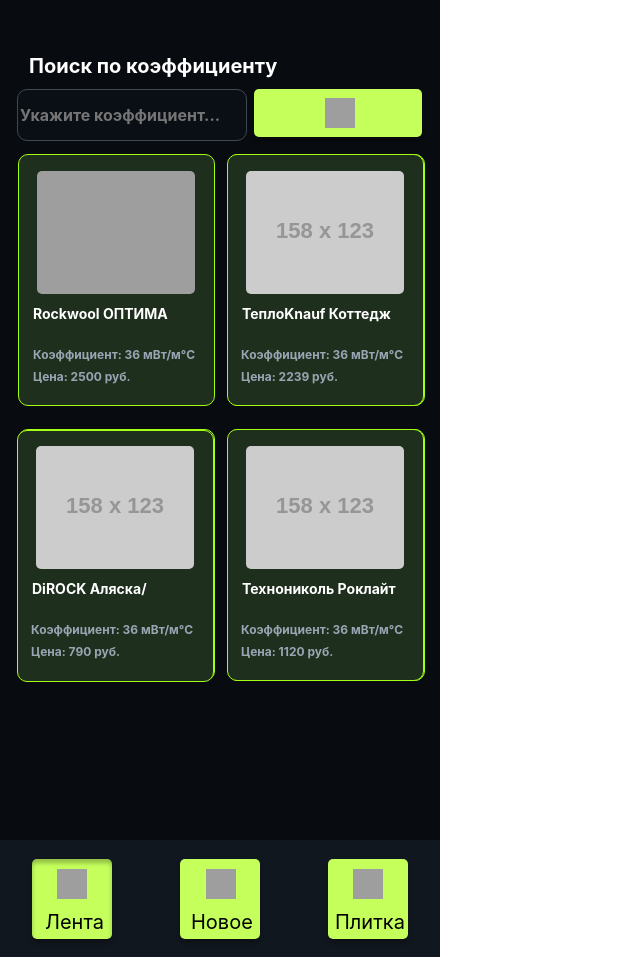
After one commit to SillyJoy/backend, a FastAPI app: page /list in a window 1280 px wide. The commit adds this page. Shown: the whole page, without its empty margins (0-640 px from the left). Run offline with FastAPI, Linux system fonts and the light colour scheme; grey boxes labelled with a size stand in for pictures from a placeholder-image service; some libraries are stand-ins or nearby versions; grey boxes are pictures that could not be loaded.

Commit message:
Template update

```diff
--- /dev/null
+++ b/templates/list.html
@@ -0,0 +1,59 @@
+<!DOCTYPE html>
+<html lang="en">
+<head>
+    <meta charset="UTF-8">
+    <title>Теплоизоляция</title>
+    <link rel="stylesheet" href="/static/css/style.css">
+</head>
+<body>
+    <div class="dark_bg"></div>
+    <div class="bottom_line"></div>
+
+    <a class="buttons active" style="left: 32px; top: 859px;" href="/"></a>
+    <img class="size_30" style="left: 57px; top: 869px" src="https://cdn-icons-png.flaticon.com/512/6398/6398532.png"  alt="Лента">
+    <div class="button_text text_feed">Лента</div>
+    <a class="buttons" style="left: 180px; top: 859px;" href="/add"></a>
+    <img class="size_30" style="left: 206px; top: 869px" src="https://cdn-icons-png.flaticon.com/512/12194/12194587.png"  alt="Новое">
+    <div class="button_text text_add">Новое</div>
+    <a class="buttons" style="left: 328px; top: 859px;" href="/list"></a>
+    <img class="size_30" style="left: 353px; top: 869px" src="https://cdn-icons-png.flaticon.com/512/5880/5880909.png"  alt="Плитка">
+    <div class="button_text text_list">Плитка</div>
+
+    <div class="label" style="left: 29px; top: 54px">Поиск по коэффициенту</div>
+    <input class="input_field" style="width: 224px; height: 48px; left: 17px; top: 89px" type="text" placeholder="Укажите коэффициент...">
+
+    <div style="width: 168px; height: 48px; left: 254px; top: 89px; position: absolute; background: #C4FF5C; box-shadow: 0 4px 4px rgba(0, 0, 0, 0.25); border-radius: 5px"></div>
+    <img style="width: 30px; height: 30px; left: 325px; top: 98px; position: absolute" src="https://cdn-icons-png.flaticon.com/512/751/751463.png" alt="">
+
+    <div class="flex">
+        <div class="card">
+            <div class="card_title">Rockwool ОПТИМА</div>
+            <img class="card_image" src="http://localhost:9000/media/1.png"  alt="">
+            <div class="card_text" style="top: 193px">Коэффициент: 36 мВт/м°C</div>
+            <div class="card_text" style="top: 215px">Цена: 2500 руб.</div>
+        </div>
+        <div class="card"></div>
+        <div class="card"></div>
+        <div class="card"></div>
+    </div>
+
+    <div style="width: 195px; height: 250px; left: 227px; top: 154px; position: absolute; background: #1F2F1D; border-radius: 10px; border: 1px #A3FF12 solid"></div>
+    <div style="left: 242px; top: 305px; position: absolute; color: white; font-size: 14px; font-family: Inter; font-weight: 700; word-wrap: break-word">ТеплоKnauf Коттедж</div>
+    <img style="width: 158px; height: 123px; left: 246px; top: 171px; position: absolute; border-radius: 5px" src="https://placehold.co/158x123" />
+    <div style="left: 241px; top: 347px; position: absolute; color: #9AA5B3; font-size: 12px; font-family: Inter; font-weight: 700; word-wrap: break-word">Коэффициент: 36 мВт/м°C</div>
+    <div style="left: 241px; top: 369px; position: absolute; color: #9AA5B3; font-size: 12px; font-family: Inter; font-weight: 700; word-wrap: break-word">Цена: 2239 руб.</div>
+
+    <div style="width: 195px; height: 250px; left: 17px; top: 430px; position: absolute; background: #1F2F1D; border-radius: 10px; border: 1px #A3FF12 solid"></div>
+    <div style="left: 32px; top: 580px; position: absolute; color: white; font-size: 14px; font-family: Inter; font-weight: 700; word-wrap: break-word">DiROCK Аляска/</div>
+    <img style="width: 158px; height: 123px; left: 36px; top: 446px; position: absolute; border-radius: 5px" src="https://placehold.co/158x123" />
+    <div style="left: 31px; top: 622px; position: absolute; color: #9AA5B3; font-size: 12px; font-family: Inter; font-weight: 700; word-wrap: break-word">Коэффициент: 36 мВт/м°C</div>
+    <div style="left: 31px; top: 644px; position: absolute; color: #9AA5B3; font-size: 12px; font-family: Inter; font-weight: 700; word-wrap: break-word">Цена: 790 руб.</div>
+
+    <div style="width: 195px; height: 250px; left: 227px; top: 429px; position: absolute; background: #1F2F1D; border-radius: 10px; border: 1px #A3FF12 solid"></div>
+    <div style="left: 242px; top: 580px; position: absolute; color: white; font-size: 14px; font-family: Inter; font-weight: 700; word-wrap: break-word">Технониколь Роклайт</div>
+    <img style="width: 158px; height: 123px; left: 246px; top: 446px; position: absolute; border-radius: 5px" src="https://placehold.co/158x123" />
+    <div style="left: 241px; top: 622px; position: absolute; color: #9AA5B3; font-size: 12px; font-family: Inter; font-weight: 700; word-wrap: break-word">Коэффициент: 36 мВт/м°C</div>
+    <div style="left: 241px; top: 644px; position: absolute; color: #9AA5B3; font-size: 12px; font-family: Inter; font-weight: 700; word-wrap: break-word">Цена: 1120 руб.</div>
+
+</body>
+</html>
```
Also changed, not shown: templates/add.html (added, +44 -0 lines), templates/feed.html (+19 -16 lines).
